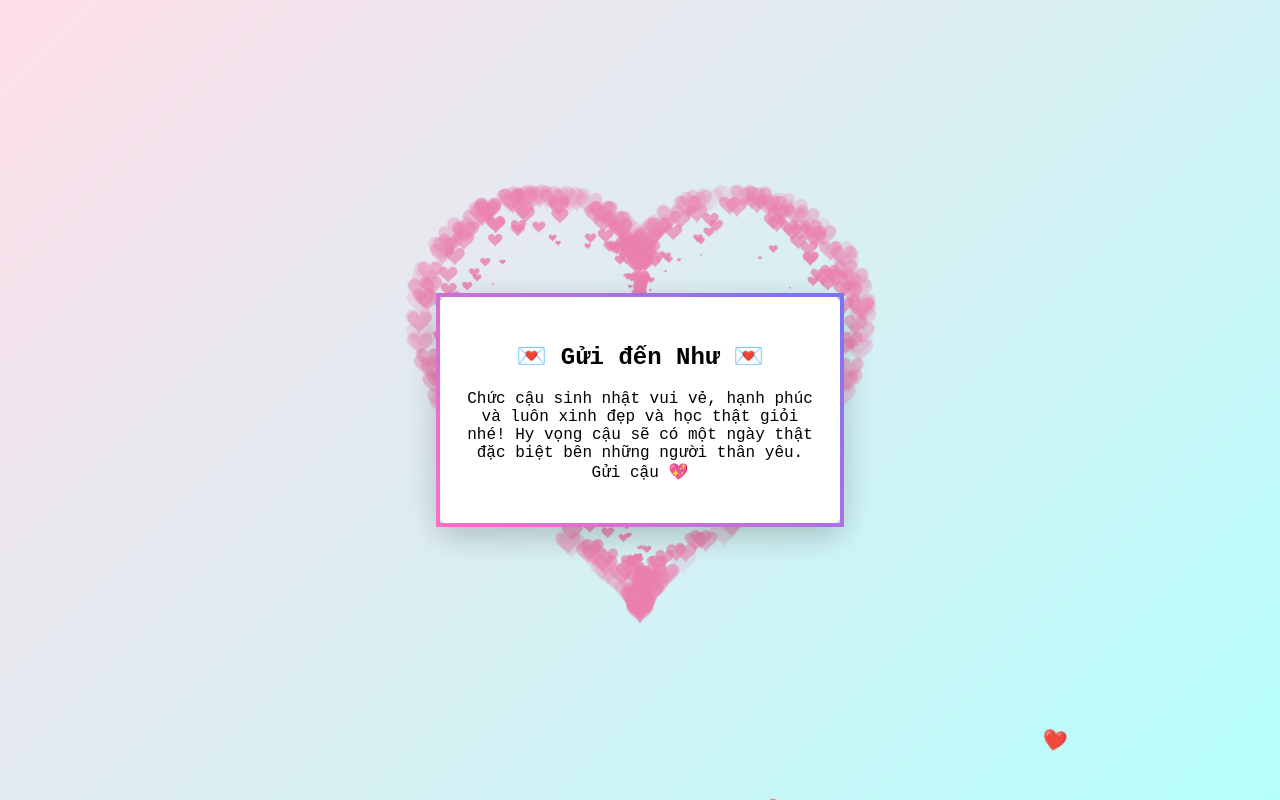
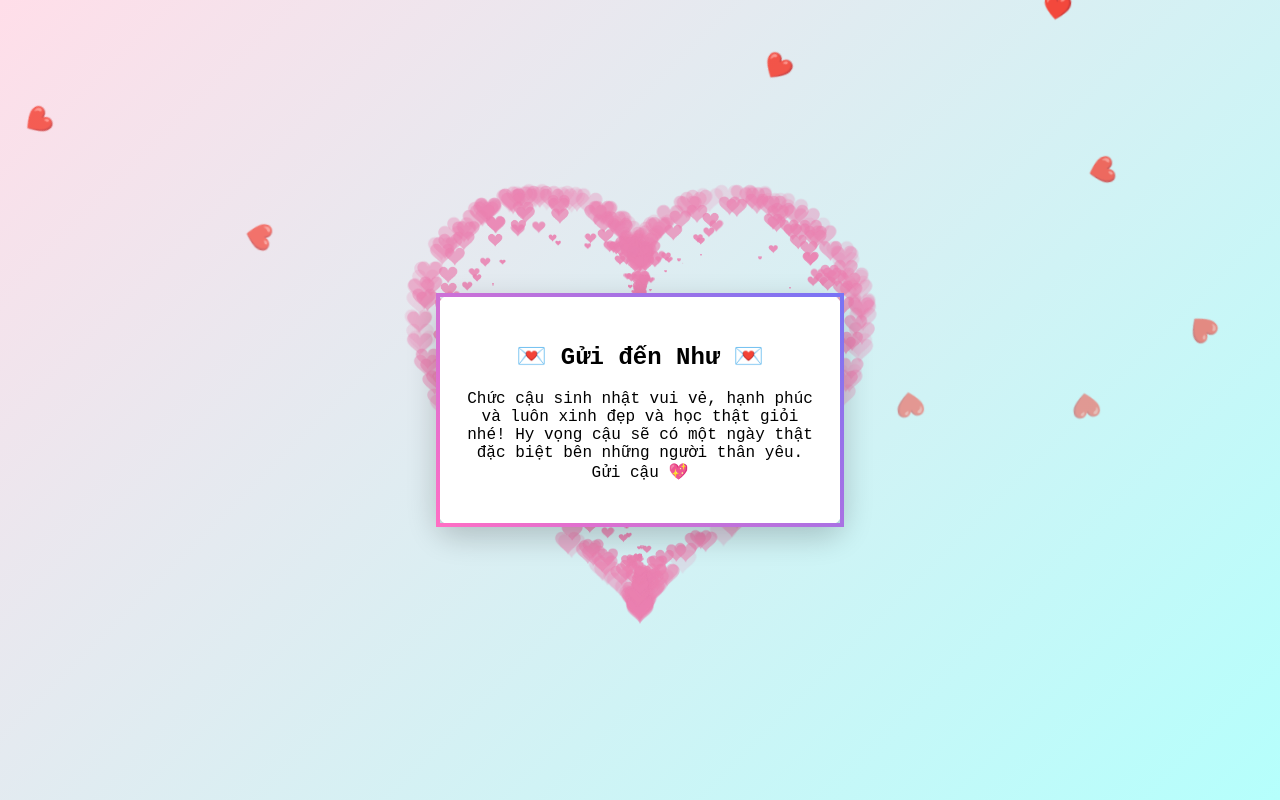
Before and after one commit to HoangLam1337/GuiQuynhNhuCute, a plain HTML site: page index.html in a window 1280 px wide. Both pictures are taken after a click on the button "Bấm vào đây có điều bất ngờ". Drawn offline with Linux system fonts and the light colour scheme.

Commit message:
Update index.html

```diff
--- a/index.html
+++ b/index.html
@@ -75,18 +75,20 @@
     }
     .heart-fall {
       position: fixed;
+      top: -30px;
       color: #ff4d6d;
-      animation: fall linear infinite;
-      font-size: 20px;
+      animation: fall linear forwards;
+      font-size: 24px;
       z-index: 0;
     }
     @keyframes fall {
-      0% { transform: translateY(-100px) rotate(0deg); opacity: 1; }
+      0% { transform: translateY(0) rotate(0deg); opacity: 1; }
       100% { transform: translateY(110vh) rotate(360deg); opacity: 0; }
     }
   </style>
 </head>
 <body>
+  <!-- Trang tỏ tình ban đầu -->
   <!-- Trang tỏ tình ban đầu -->
   <div id="confessPage">
     <h1 id="message">Chúc mừng sinh nhật Quỳnh Như 💖</h1>
@@ -283,7 +285,7 @@
         heart.classList.add('heart-fall');
         heart.innerHTML = '❤️';
         heart.style.left = Math.random() * 100 + 'vw';
-        heart.style.animationDuration = (2 + Math.random() * 3) + 's';
+        heart.style.animationDuration = (3 + Math.random() * 2) + 's';
         document.body.appendChild(heart);
 
         setTimeout(() => {
```
